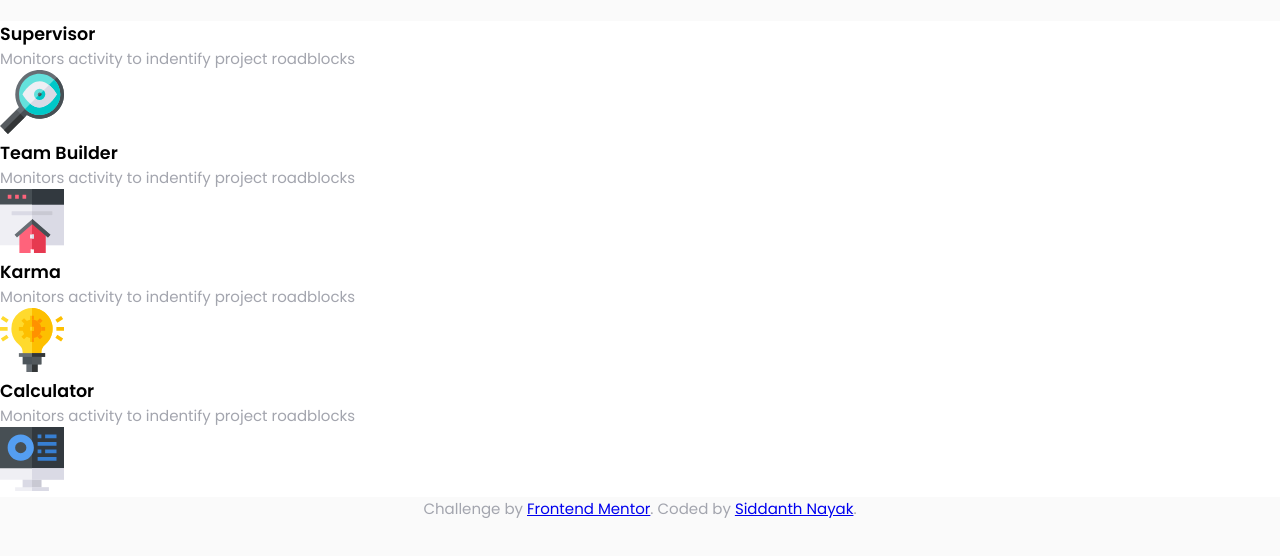
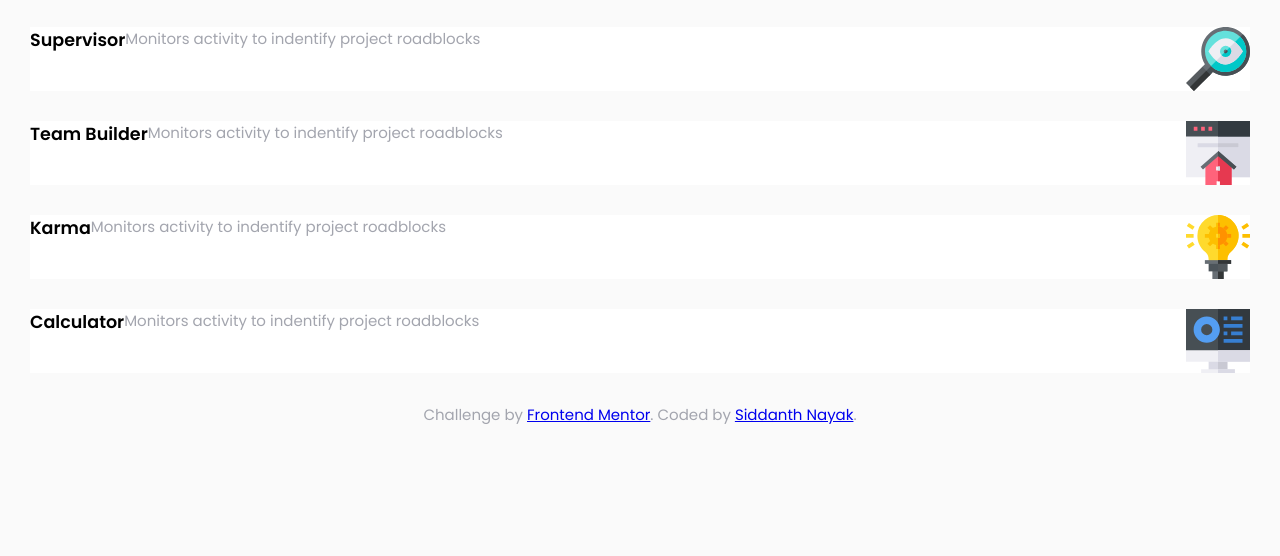
Before and after one commit to SiddanthNayak/FourCardFeature, a plain HTML site: page four-card-feature-section-master/index.html in a window 1280 px wide. Shown: the part 176-732 px from the top of the page. Drawn offline with Linux system fonts and the light colour scheme.

Commit message:
Style Changes

```diff
--- a/four-card-feature-section-master/style.css
+++ b/four-card-feature-section-master/style.css
@@ -37,8 +37,15 @@ body{
 .box{
     text-align: left;
     background-color: white;
+    margin: 2em;
+    display: flex;
+    flex-wrap: wrap;
+    justify-content: flex-start;
 }
 
+.box img{
+    margin-left: auto;
+}
 
 .box h3{
     color: black;
```
